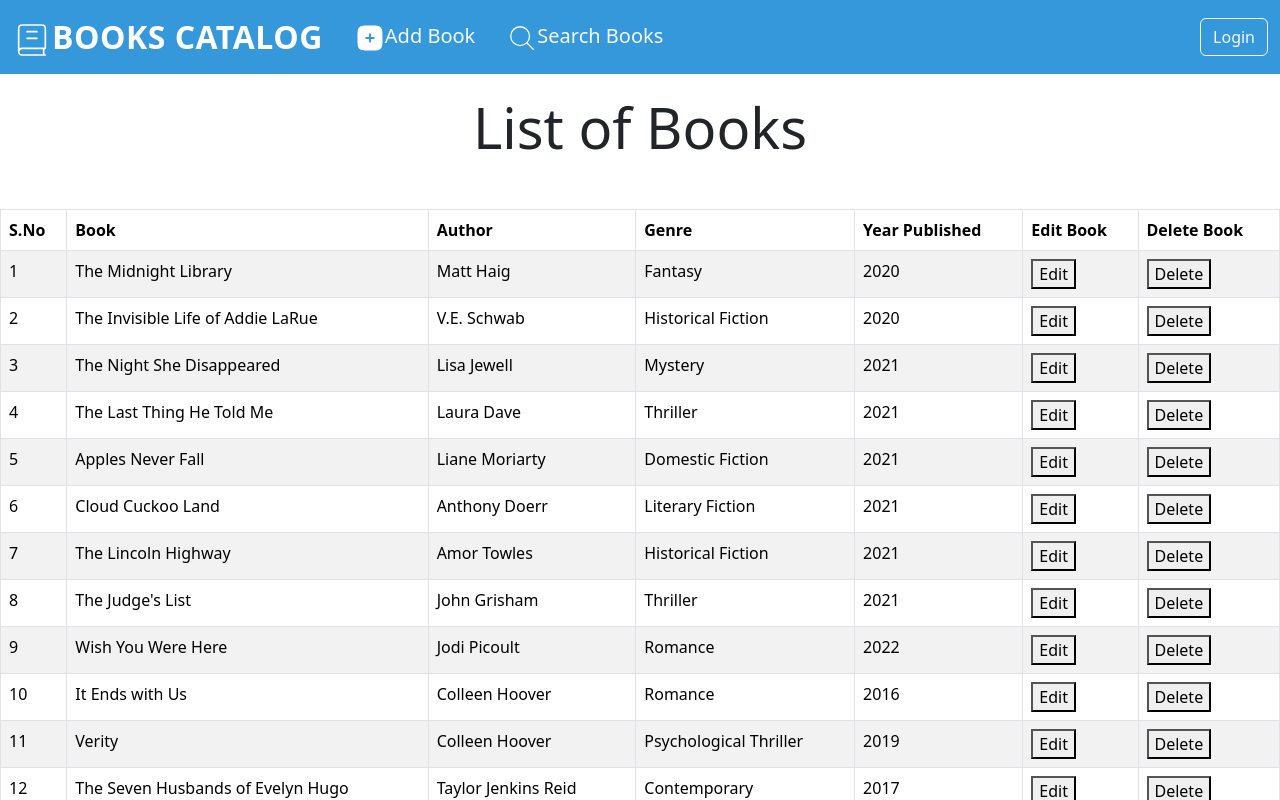
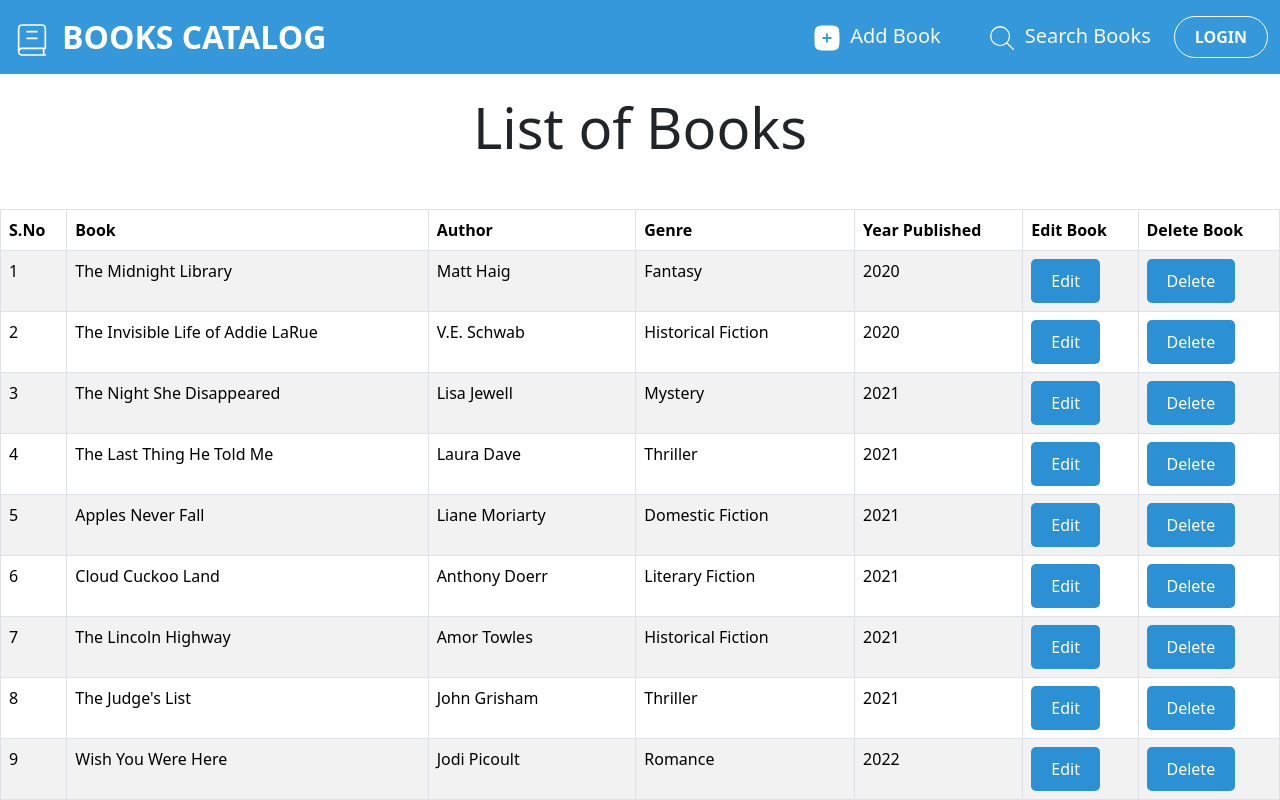
Before and after one commit to saikiran4824/Book-Catalog, a React (Create React App) app: page / in a window 1280 px wide. Shown: the top 800 px of the page. Built offline with nearby package versions, Linux system fonts and the light colour scheme; the HTML template or start-up script is replaced by a standard one.

Commit message:
ui enhancements

```diff
--- a/src/App.css
+++ b/src/App.css
@@ -36,3 +36,100 @@
     transform: rotate(360deg);
   }
 }
+.navbar-nav .nav-link.hover-effect:hover {
+  color: #c5ced3 !important;
+  text-decoration: none !important;
+}
+/* Custom button styles */
+ .custom-button{
+  background-color: #2b91d4 !important;
+  color: white !important;
+  border: none;
+  padding: 10px 20px;
+  font-size: 1rem;
+  border-radius: 5px;
+  cursor: pointer;
+}
+
+/* Hover effect */
+.custom-button:hover {
+  background-color: #2980b9 !important; /* Darker blue on hover */
+  color: white !important; /* Keep text white on hover */
+}
+/* Remove the black border and outline around the hamburger icon */
+.navbar-toggler:focus {
+  outline: none;
+  box-shadow: none;
+}
+
+/* Remove any border on the collapsed navbar toggler */
+.navbar-toggler.collapsed {
+  border: none;
+}
+
+/* Custom styling for navbar links */
+.navbar-nav .nav-item .nav-link {
+  font-size: 1.1rem; /* Increase font size for better readability */
+  font-weight: 500;
+  padding-left: 15px;
+  padding-right: 15px;
+  transition: color 0.3s ease, transform 0.3s ease;
+}
+
+.navbar-nav .nav-item .nav-link:hover {
+  color: #3498db; /* On hover, change the link color */
+  transform: scale(1.1); /* Slightly increase the size on hover */
+}
+
+/* Add smooth hover effect for navbar items */
+.navbar-nav .nav-item .nav-link:focus {
+  color: #3498db;
+}
+
+/* Style for the add book and search icons */
+.navbar-nav .nav-item svg {
+  margin-right: 8px; /* Add some space between icon and text */
+}
+
+/* Button styling */
+.navbar .btn-outline-light {
+  border-radius: 25px; /* Rounded corners for a softer look */
+  padding: 8px 20px; /* Add padding for better button size */
+  font-weight: 600;
+  text-transform: uppercase;
+}
+
+.navbar .btn-outline-light:hover {
+  background-color: #ffffff;
+  color: #3498db;
+  border-color: #3498db;
+}
+
+/* Navbar background styling */
+.navbar {
+  background-color: #3498db; /* Consistent background color */
+}
+
+.navbar .navbar-brand {
+  font-size: 1.75rem; /* Make the brand text larger */
+  font-weight: bold;
+  text-transform: uppercase;
+}
+
+/* Navbar Brand SVG icon adjustment */
+.navbar .navbar-brand svg {
+  margin-right: 10px;
+  vertical-align: middle;
+}
+
+/* Customize for mobile devices */
+@media (max-width: 767px) {
+  .navbar-toggler {
+    border: none; /* Ensure no border around the toggler */
+  }
+
+  .navbar-nav {
+    padding-top: 15px;
+    text-align: center;
+  }
+}
--- a/src/components/AddBookForm/BookForm.jsx
+++ b/src/components/AddBookForm/BookForm.jsx
@@ -105,7 +105,7 @@ const BookForm = () => {
                   {error.bookName}
                 </Form.Control.Feedback>
               </Form.Group>
-              <Button variant="primary" type="submit" className="mt-3">
+              <Button variant="primary"  type="submit" className="custom-button mt-3">
                 Submit
               </Button>
             </Form>
--- a/src/components/Books List/BookTable.jsx
+++ b/src/components/Books List/BookTable.jsx
@@ -1,6 +1,6 @@
-import React, { useState, useEffect } from "react";
-import { Table } from "react-bootstrap";
-import Button from 'react-bootstrap/Button';
+import React from "react";
+import { Table, Button } from "react-bootstrap";
+import '../../App.css';
 
 const BookTable = ({
   books,
@@ -12,22 +12,6 @@ const BookTable = ({
   handleDelete,
   handleInputChange,
 }) => {
-  const [isMobileView, setIsMobileView] = useState(window.innerWidth < 768);
-  const [showMobileTable, setShowMobileTable] = useState(isMobileView);
-  const [showDesktopTable, setShowDesktopTable] = useState(!isMobileView);
-
-  const handleResize = () => {
-    const isMobile = window.innerWidth < 768;
-    setIsMobileView(isMobile);
-    setShowMobileTable(isMobile);
-    setShowDesktopTable(!isMobile);
-  };
-
-  useEffect(() => {
-    window.addEventListener("resize", handleResize);
-    return () => window.removeEventListener("resize", handleResize);
-  }, []);
-
   const indexOfLastBook = page * rowsPerPage;
   const indexOfFirstBook = indexOfLastBook - rowsPerPage;
   const currentBooks = books.slice(indexOfFirstBook, indexOfLastBook);
@@ -35,8 +19,8 @@ const BookTable = ({
   return (
     <div className="table-container">
       {/* Desktop View */}
-      {showDesktopTable && (
-        <Table id="tableContent" responsive striped bordered hover >
+      <div className="d-none d-md-block">
+        <Table id="tableContent" responsive striped bordered hover className="styled-table">
           <thead>
             <tr>
               <th>S.No</th>
@@ -59,6 +43,7 @@ const BookTable = ({
                       name="name"
                       value={book.name}
                       onChange={(e) => handleInputChange(book.id, e)}
+                      className="form-control"
                     />
                   ) : (
                     book.name
@@ -71,6 +56,7 @@ const BookTable = ({
                       name="author"
                       value={book.author}
                       onChange={(e) => handleInputChange(book.id, e)}
+                      className="form-control"
                     />
                   ) : (
                     book.author
@@ -83,6 +69,7 @@ const BookTable = ({
                       name="genre"
                       value={book.genre}
                       onChange={(e) => handleInputChange(book.id, e)}
+                      className="form-control"
                     />
                   ) : (
                     book.genre
@@ -95,6 +82,7 @@ const BookTable = ({
                       name="publication_year"
                       value={book.publication_year}
                       onChange={(e) => handleInputChange(book.id, e)}
+                      className="form-control"
                     />
                   ) : (
                     book.publication_year
@@ -102,33 +90,47 @@ const BookTable = ({
                 </td>
                 <td>
                   {editableRows[book.id] ? (
-                    <Button variant="primary" size="sm" onClick={() => handleSave(book.id, book)}>
+                    <Button
+                      variant="success"
+                      className="custom-button"
+                      size="sm"
+                      onClick={() => handleSave(book.id, book)}
+                    >
                       Save
                     </Button>
                   ) : (
-                    <button
+                    <Button
                       variant="outline-primary"
+                      className="custom-button"
                       onClick={() => setEditableRows((prev) => ({ ...prev, [book.id]: true }))}
                     >
                       Edit
-                    </button>
+                    </Button>
                   )}
                 </td>
                 <td>
-                  <button variant="outline-danger" onClick={() => handleDelete(book.id)}>
+                  <Button
+                    variant="outline-danger"
+                    className="custom-button"
+                    onClick={() => handleDelete(book.id)}
+                  >
                     Delete
-                  </button>
+                  </Button>
                 </td>
               </tr>
             ))}
           </tbody>
         </Table>
-      )}
+      </div>
 
-      {showMobileTable && (
-        <div className="mobile-table px-2">
+      {/* Mobile View */}
+      <div className="d-block d-md-none px-2">
         {currentBooks.map((book) => (
-            <div key={book.id} className="mobile-table-row border rounded p-3 mb-3" style={{ backgroundColor: '#f8f9fa' }}>
+          <div
+            key={book.id}
+            className="mobile-table-row border rounded p-3 mb-3"
+            style={{ backgroundColor: '#f8f9fa' }}
+          >
             <div className="mobile-table-cell mb-2">
               <strong>Book:</strong>
               {editableRows[book.id] ? (
@@ -137,7 +139,7 @@ const BookTable = ({
                   name="name"
                   value={book.name}
                   onChange={(e) => handleInputChange(book.id, e)}
-                    className="w-100"
+                  className="form-control w-100"
                 />
               ) : (
                 book.name
@@ -151,7 +153,7 @@ const BookTable = ({
                   name="author"
                   value={book.author}
                   onChange={(e) => handleInputChange(book.id, e)}
-                    className="w-100"
+                  className="form-control w-100"
                 />
               ) : (
                 book.author
@@ -165,7 +167,7 @@ const BookTable = ({
                   name="genre"
                   value={book.genre}
                   onChange={(e) => handleInputChange(book.id, e)}
-                    className="w-100"
+                  className="form-control w-100"
                 />
               ) : (
                 book.genre
@@ -179,7 +181,7 @@ const BookTable = ({
                   name="publication_year"
                   value={book.publication_year}
                   onChange={(e) => handleInputChange(book.id, e)}
-                    className="w-100"
+                  className="form-control w-100"
                 />
               ) : (
                 book.publication_year
@@ -187,29 +189,33 @@ const BookTable = ({
             </div>
             <div className="mobile-table-cell mb-2">
               {editableRows[book.id] ? (
-                  <button className="btn btn-success w-100" onClick={() => handleSave(book.id, book)}>
+                <Button
+                  className="custom-button w-48 me-2"
+                  variant="success"
+                  onClick={() => handleSave(book.id, book)}
+                >
                   Save
-                  </button>
+                </Button>
               ) : (
-                  <button
-                    className="btn btn-primary w-100"
+                <Button
+                  className="custom-button w-48 me-2"
+                  variant="outline-primary"
                   onClick={() => setEditableRows((prev) => ({ ...prev, [book.id]: true }))}
                 >
                   Edit
-                  </button>
+                </Button>
               )}
-              </div>
-              <div className="mobile-table-cell">
-                <button
-                  className="btn btn-danger w-100"
-                  onClick={() => handleDelete(book.id)} >
+              <Button
+                className="custom-button w-48"
+                variant="outline-danger"
+                onClick={() => handleDelete(book.id)}
+              >
                 Delete
-                </button>
+              </Button>
             </div>
           </div>
         ))}
       </div>
-      )}
     </div>
   );
 };
--- a/src/components/Books List/Paginationc.jsx
+++ b/src/components/Books List/Paginationc.jsx
@@ -52,8 +52,8 @@ const Paginationc = ({
         className="mt-4 mb-2 justify-content-center pagination-container"
         style={{
           fontSize: "18px",
-          color: "#FFA07A",
-          opacity: "0.5",
+          color: "#FFA07A", // Text color for pagination links
+          opacity: "0.7", // Slight transparency
         }}
       />
     </div>
--- a/src/components/Books List/ShareBookList.jsx
+++ b/src/components/Books List/ShareBookList.jsx
@@ -46,7 +46,7 @@ const ShareBookList = ({ books }) => {
   return (
     <div>
       {/* Button to trigger the PDF generation and sharing */}
-      <button onClick={handleShare} type="button" className="btn btn-info d-none d-md-block">
+      <button onClick={handleShare} type="button" className="btn btn-info d-none custom-button d-md-block">
         Share BookList as PDF
       </button>
     </div>
--- a/src/components/NavBar/NavBar.jsx
+++ b/src/components/NavBar/NavBar.jsx
@@ -1,75 +1,60 @@
-import React from "react";
+import React, { useState } from "react";
 import Button from "react-bootstrap/Button";
+import '../../App.css';
+
 const NavBar = () => {
-  const divStyle = {
-    backgroundColor: "#3498db",
+  const [isNavbarOpen, setIsNavbarOpen] = useState(false);
 
+  const toggleNavbar = () => {
+    setIsNavbarOpen(!isNavbarOpen);
   };
+
   return (
-    <nav className="navbar navbar-expand-lg" style={divStyle}>
-      <div className="container-fluid">
-        <a
-          className="navbar-brand fs-2 fw-bold text-uppercase"
-          href="/"
-          style={{ color: "#fff", letterSpacing: "0.5px" }}
-        >
-          <svg
-            width="40px"
-            height="40px"
-            viewBox="0 0 24 24"
-            fill="none"
-            xmlns="http://www.w3.org/2000/svg"
-          >
+    <nav className="navbar navbar-expand-lg" style={{ backgroundColor: "#3498db" }}>
+      <div className="container-fluid d-flex justify-content-between">
+        <a className="navbar-brand fs-2 fw-bold text-uppercase text-white" href="/">
+          <svg width="40px" height="40px" viewBox="0 0 24 24" fill="none" xmlns="http://www.w3.org/2000/svg">
             <path
               d="M4 19V6.2C4 5.0799 4 4.51984 4.21799 4.09202C4.40973 3.71569 4.71569 3.40973 5.09202 3.21799C5.51984 3 6.0799 3 7.2 3H16.8C17.9201 3 18.4802 3 18.908 3.21799C19.2843 3.40973 19.5903 3.71569 19.782 4.09202C20 4.51984 20 5.0799 20 6.2V17H6C4.89543 17 4 17.8954 4 19ZM4 19C4 20.1046 4.89543 21 6 21H20M9 7H15M9 11H15M19 17V21"
               stroke="#ffffff"
-              stroke-width="1"
-              stroke-linecap="round"
-              stroke-linejoin="round"
+              strokeWidth="1"
+              strokeLinecap="round"
+              strokeLinejoin="round"
             />
           </svg>
           Books Catalog
         </a>
 
+        {/* Navbar Toggler */}
         <button
-          className="navbar-toggler"
+          className="navbar-toggler border-0"
           type="button"
-          data-bs-toggle="collapse"
-          data-bs-target="#navbarSupportedContent"
+          onClick={toggleNavbar}
           aria-controls="navbarSupportedContent"
-          aria-expanded="false"
+          aria-expanded={isNavbarOpen ? "true" : "false"}
           aria-label="Toggle navigation"
         >
-          <span className="navbar-toggler-icon"></span>
+          <svg width="30px" height="30px" viewBox="0 0 24 24" fill="none" xmlns="http://www.w3.org/2000/svg" className="text-white">
+            <path
+              d="M3 6H21M3 12H21M3 18H21"
+              stroke="#ffffff"
+              strokeWidth="2"
+              strokeLinecap="round"
+              strokeLinejoin="round"
+            />
+          </svg>
         </button>
 
-        <div
-          className="collapse navbar-collapse justify-content-between"
-          id="navbarSupportedContent"
-        >
-          <ul className="navbar-nav me-auto mb-2 mb-lg-0">
+        {/* Navbar Links and Button */}
+        <div className={`collapse navbar-collapse ${isNavbarOpen ? "show" : ""}`} id="navbarSupportedContent">
+          <ul className="navbar-nav ms-auto mb-2 mb-lg-0">
+            {/* Add Book */}
             <li className="nav-item">
-              <a
-                className="nav-link fs-5 text-light search-link mx-2"
-                href="/add-book"
-                style={{
-                  textDecoration: "none",
-                  color: "#fff",
-                  fontSize: "1.25rem",
-
-                  borderRadius: "5px",
-                }}
-              >
-                <svg
-                  width="30px"
-                  height="30px"
-                  viewBox="0 0 24 24"
-                  fill="none"
-                  xmlns="http://www.w3.org/2000/svg"
-                >
+              <a className="nav-link fs-5 text-light mx-2 hover-effect" href="/add-book">
+                <svg width="30px" height="30px" viewBox="0 0 24 24" fill="none" xmlns="http://www.w3.org/2000/svg">
                   <path
-                    fill-rule="evenodd"
-                    clip-rule="evenodd"
+                    fillRule="evenodd"
+                    clipRule="evenodd"
                     d="M12 22C7.28595 22 4.92893 22 3.46447 20.5355C2 19.0711 2 16.714 2 12C2 7.28595 2 4.92893 3.46447 3.46447C4.92893 2 7.28595 2 12 2C16.714 2 19.0711 2 20.5355 3.46447C22 4.92893 22 7.28595 22 12C22 16.714 22 19.0711 20.5355 20.5355C19.0711 22 16.714 22 12 22ZM12 8.25C12.4142 8.25 12.75 8.58579 12.75 9V11.25H15C15.4142 11.25 15.75 11.5858 15.75 12C15.75 12.4142 15.4142 12.75 15 12.75H12.75L12.75 15C12.75 15.4142 12.4142 15.75 12 15.75C11.5858 15.75 11.25 15.4142 11.25 15V12.75H9C8.58579 12.75 8.25 12.4142 8.25 12C8.25 11.5858 8.58579 11.25 9 11.25H11.25L11.25 9C11.25 8.58579 11.5858 8.25 12 8.25Z"
                     fill="#ffffff"
                   />
@@ -77,30 +62,24 @@ const NavBar = () => {
                 Add Book
               </a>
             </li>
+            {/* Search Books */}
             <li className="nav-item">
-  <a className="nav-link fs-5 text-light mx-2 search-link" href="/search">
-    <svg
-      width="30px"
-      height="30px"
-      viewBox="0 0 24 24"
-      fill="none"
-      xmlns="http://www.w3.org/2000/svg"
-      className="search-icon"
-    >
+              <a className="nav-link fs-5 text-light mx-2 hover-effect" href="/search">
+                <svg width="30px" height="30px" viewBox="0 0 24 24" fill="none" xmlns="http://www.w3.org/2000/svg">
                   <path
                     d="M15.7955 15.8111L21 21M18 10.5C18 14.6421 14.6421 18 10.5 18C6.35786 18 3 14.6421 3 10.5C3 6.35786 6.35786 3 10.5 3C14.6421 3 18 6.35786 18 10.5Z"
                     stroke="#ffffff"
-        stroke-width="1"
-        stroke-linecap="round"
-        stroke-linejoin="round"
+                    strokeWidth="1"
+                    strokeLinecap="round"
+                    strokeLinejoin="round"
                   />
                 </svg>
                 Search Books
               </a>
             </li>
-
           </ul>
 
+          {/* Login Button */}
           <Button variant="outline-light">Login</Button>
         </div>
       </div>
```
Also changed, not shown: src/components/Books List/BooksList.css (+58 -3 lines), src/components/Books List/GeneratePDF.jsx (+7 -12 lines). Lines whose indentation alone changed are shown as unchanged.
